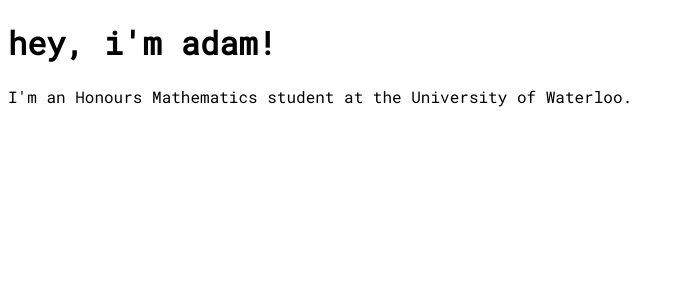
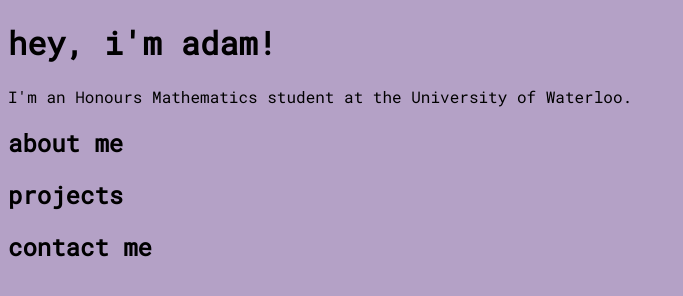
Before and after one commit to adam-han/personal-website, a plain HTML site: page index.html in a window 1280 px wide. Shown: the whole page, without its empty margins (0-683 px from the left). Drawn offline with Linux system fonts and the light colour scheme.

Commit message:
added sections

```diff
--- a/index.html
+++ b/index.html
@@ -18,5 +18,20 @@
         I'm an Honours Mathematics student at the University of Waterloo.
     </p>
 
+    <div class="about">
+        <h2>about me</h2>
+        <p></p>
+    </div>
+
+    <div class="projects">
+        <h2>projects</h2>
+        <p></p>
+    </div>
+
+    <div class="contact">
+        <h2>contact me</h2>
+        <p></p>
+    </div>
+
 </body>
 </html>
--- a/style.css
+++ b/style.css
@@ -1,3 +1,4 @@
 body {
+    background-color: rgb(180, 161, 198);
     font-family: 'Roboto Mono', monospace;
 }
```
